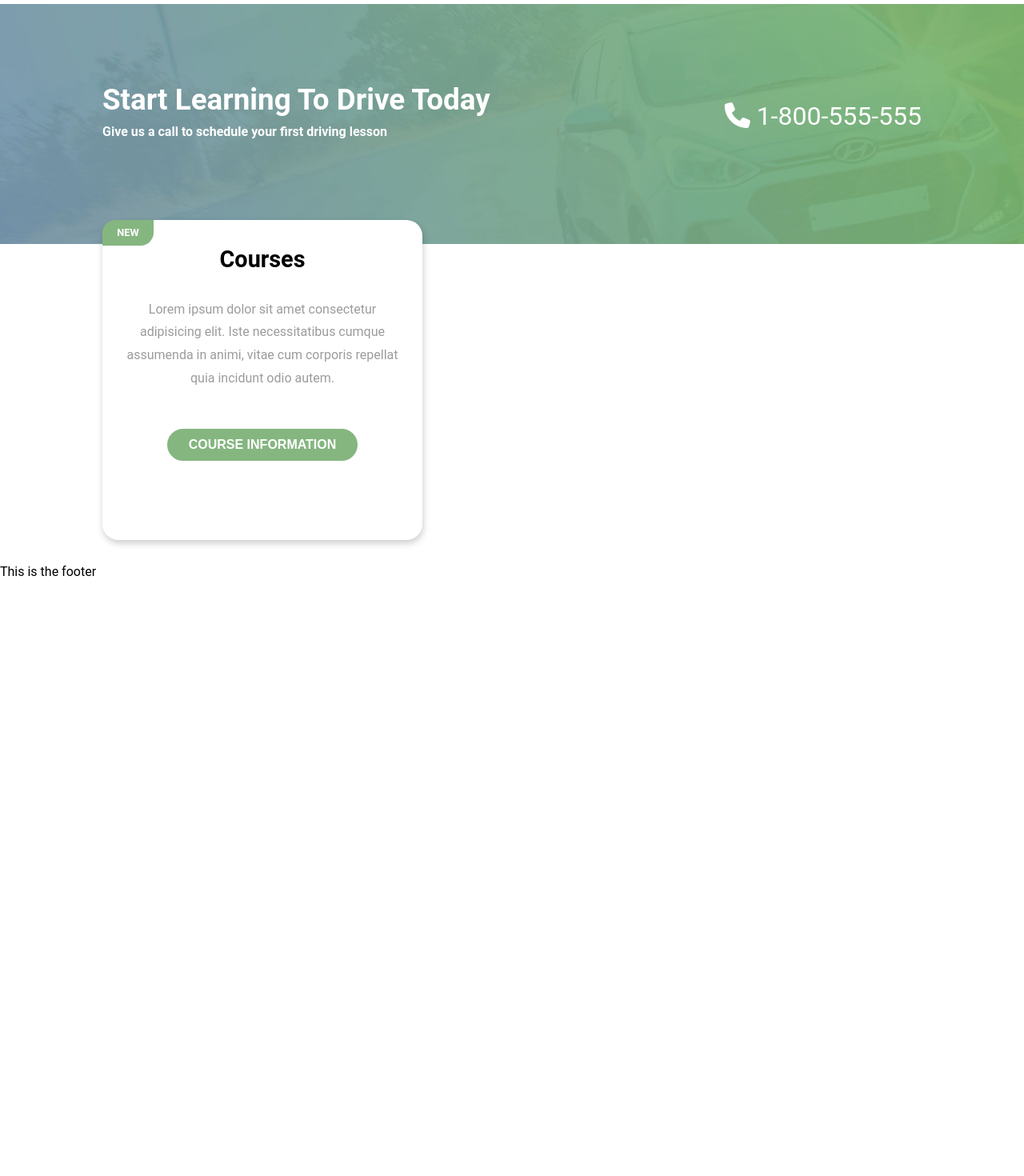
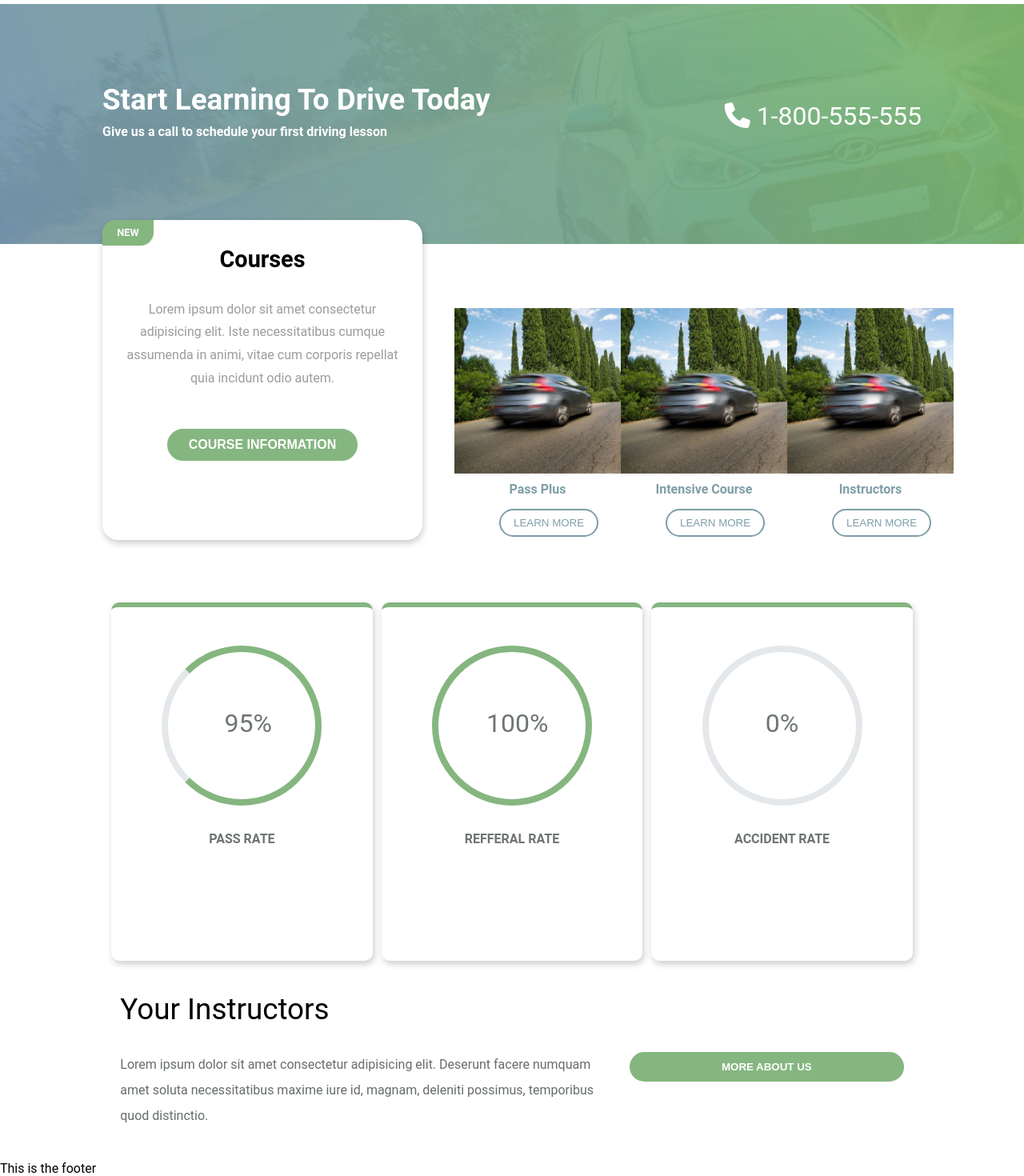
Before and after one commit to mohamedslima/proj-html-vuejs, a Vue app: page / in a window 1280 px wide. Shown: the part 1484-2954 px from the top of the page at 80% size. Before the commit the page ends 2208 px from the top, so only its background shows below. Built offline with nearby package versions, Linux system fonts and the light colour scheme.

Commit message:
completed info drive and started instructor sect

```diff
--- a/src/components/AppMain.vue
+++ b/src/components/AppMain.vue
@@ -2,18 +2,21 @@
   <main>
       <AppJumbotron />
       <AppInfoDrive />
+      <AppInstructor />
   </main>
 </template>
 
 <script>
 import AppJumbotron from "./main-components/AppJumbotron.vue";
 import AppInfoDrive from "./main-components/AppInfoDrive.vue";
+import AppInstructor from "./main-components/AppInstructor.vue"
 
 export default {
     name: "AppMain",
     components: {
       AppJumbotron,
       AppInfoDrive,
+      AppInstructor
     }
 }
 </script>
--- a/src/components/main-components/AppInfoDrive.vue
+++ b/src/components/main-components/AppInfoDrive.vue
@@ -28,7 +28,46 @@
             </div>
           </div>
         </div>
-        <div></div>
+        <div class="course_plus_info_container">
+          <div class="plus_info_card">
+            <img
+              src="../../assets/images/courses-passplus.jpg"
+              alt="img-info-1"
+            />
+            <span>Pass Plus</span>
+            <button>LEARN MORE</button>
+          </div>
+          <div class="plus_info_card">
+            <img
+              src="../../assets/images/courses-passplus.jpg"
+              alt="img-info-2"
+            />
+            <span>Intensive Course</span>
+            <button>LEARN MORE</button>
+          </div>
+          <div class="plus_info_card">
+            <img
+              src="../../assets/images/courses-passplus.jpg"
+              alt="img-info-3"
+            />
+            <span>Instructors</span>
+            <button>LEARN MORE</button>
+          </div>
+        </div>
+      </div>
+      <div class="rating_container">
+        <div class="rating_card">
+          <div class="circle_rating first">95%</div>
+          <div class="rating_text">PASS RATE</div>
+        </div>
+        <div class="rating_card">
+          <div class="circle_rating second">100%</div>
+          <div class="rating_text">REFFERAL RATE</div>
+        </div>
+        <div class="rating_card">
+          <div class="circle_rating third">0%</div>
+          <div class="rating_text">ACCIDENT RATE</div>
+        </div>
       </div>
     </div>
   </div>
@@ -74,6 +113,7 @@ div.app_info_container {
     div.course_app_width {
       width: $general-content-width;
       margin: $general-content-margin;
+      display: flex;
       div.course_card_container {
         div.course_card {
           background-color: white;
@@ -124,6 +164,82 @@ div.app_info_container {
           }
         }
       }
+      div.course_plus_info_container {
+        display: flex;
+        justify-content: space-between;
+        margin-left: 2.5rem;
+        div.plus_info_card {
+          width: calc(100% / 3);
+          height: 40px;
+          margin-top: 5rem;
+          text-align: center;
+          img {
+            width: 13rem;
+          }
+          span {
+            font-size: 1rem;
+            color: #7f9ea8;
+            font-weight: bold;
+            line-height: 2rem;
+          }
+          button {
+            border: 2px solid #7f9ea8;
+            display: block;
+            margin-left: 3.5rem;
+            margin-top: 0.5rem;
+            background-color: white;
+            padding: 0.5rem 1rem;
+            border-radius: 20px;
+            color: #7f9ea8;
+            &:hover {
+              border: 2px solid #85b680;
+              color: #85b680;
+              transition: 0.5s;
+            }
+          }
+        }
+      }
+    }
+    div.rating_container {
+      display: flex;
+      justify-content: space-evenly;
+      width: $general-content-width;
+      margin: $general-content-margin;
+      div.rating_card {
+          margin-top: 3rem;
+        width: calc(100% / 3 - 15px);
+        height: 28rem;
+        border-radius: 10px;
+        border-top: 6px solid #85b680;
+        box-shadow: 2px 4px 8px 0 rgba(0, 0, 0, 0.2);
+        div.circle_rating {
+          height: 200px;
+          width: 200px;
+          margin: 0 auto;
+          border-radius: 50%;
+          border: 8px solid #e5e8eb;
+          text-align: center;
+          padding: 70px;
+          color: #3f4843c0;
+          font-size: 2rem;
+          margin-top: 3rem;
+        }
+        div.circle_rating.first {
+          border-top: 8px solid #85b680;
+          border-right: 8px solid #85b680;
+          border-bottom: 8px solid #85b680;
+        }
+        div.circle_rating.second {
+          border: 8px solid #85b680;
+          padding: 70px 60px;
+        }
+        div.rating_text {
+          color: #3f4843c0;
+          font-weight: bold;
+          text-align: center;
+          margin-top: 2rem;
+        }
+      }
     }
   }
 }
--- /dev/null
+++ b/src/components/main-components/AppInstructor.vue
@@ -0,0 +1,67 @@
+<template>
+  <div class="instructor_container">
+    <div class="instructor_text_container">
+      <div class="instructor_text">
+        <div>Your Instructors</div>
+        <span>
+          Lorem ipsum dolor sit amet consectetur adipisicing elit. Deserunt
+          facere numquam amet soluta necessitatibus maxime iure id, magnam,
+          deleniti possimus, temporibus quod distinctio.
+        </span>
+      </div>
+      <div class="instructor_button">
+        <button>MORE ABOUT US</button>
+      </div>
+    </div>
+    <div></div>
+  </div>
+</template>
+
+<script>
+export default {
+  name: "AppInstructor",
+};
+</script>
+
+<style lang="scss" scoped>
+@import "../../style/variables.scss";
+
+div.instructor_container {
+  div.instructor_text_container {
+    width: $general-content-width;
+    margin: $general-content-margin;
+    height: 250px;
+    display: flex;
+    align-items: center;
+    justify-content:space-evenly;
+    div.instructor_text {
+        width: 60%;
+        div {
+            font-size: 2.3rem;
+            margin-bottom: 2rem;
+        }
+        span {
+            color: #3f4843cb;
+            line-height: 2rem;
+        }
+    }
+    div.instructor_button {
+        button {
+            margin-top: 1rem;
+              background-color: $button-green-bg;
+              color: $button-white-text;
+              border: $button-border-green;
+              font-weight: $button-weight-bold;
+              cursor: $button-pointer;
+              border-radius: $button-radius;
+              padding: 0.5rem 7rem;
+              &:hover {
+                color: $button-green-text;
+                background-color: $button-white-bg;
+                transition: 0.5s;
+              }
+        }
+    }
+  }
+}
+</style>
```
